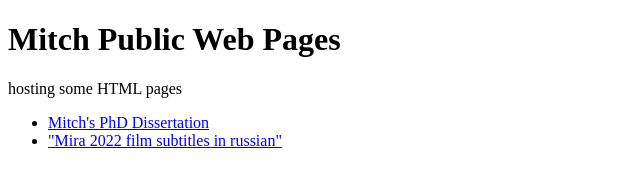
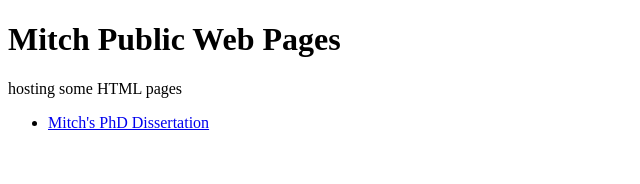
Before and after one commit to mitchwyle/mitchwyle.github.io, a plain HTML site: page index.html in a window 1280 px wide. Shown: the whole page, without its empty margins (0-640 px from the left). Drawn offline with Linux system fonts and the light colour scheme.

Commit message:
removing link to subtitles file

```diff
--- a/index.html
+++ b/index.html
@@ -10,7 +10,7 @@
 
 <ul>
 <li><a href="./diss.pdf">Mitch's PhD Dissertation</li>
-<li><a href="subs/mira.html">"Mira 2022 film subtitles in russian"</li>
+<!-- li><a href="subs/mira.html">"Mira 2022 film subtitles in russian"</li -->
 </ul>
 
 </body>
```
